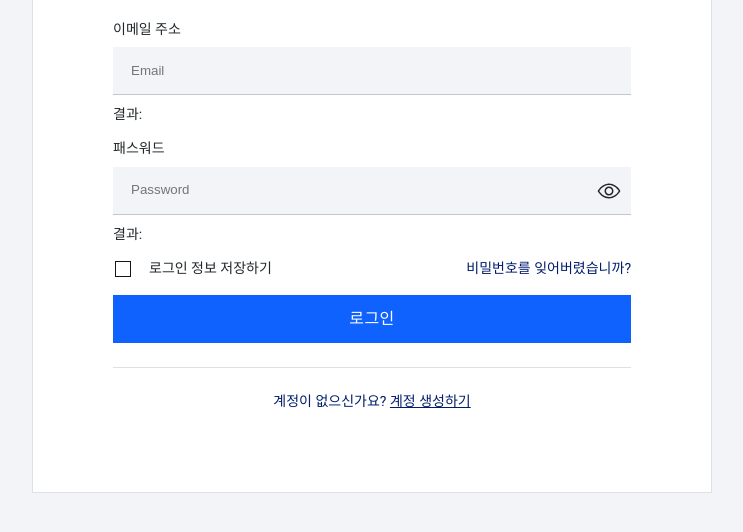
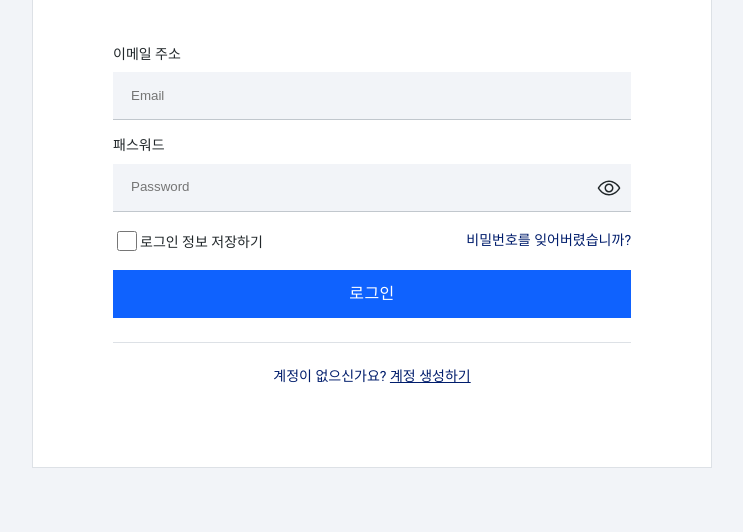
Before and after one commit to Giggle-projects/spring-secure-hackathon, a plain HTML site: page src/main/resources/static/html/sign-in.html in a window 1280 px wide. Shown: the part 360-892 px from the top of the page, without its empty margins (268-1011 px from the left). Drawn offline with Linux system fonts and the light colour scheme.

Commit message:
feat : checkbox

```diff
--- a/src/main/resources/static/css/sign-in.css
+++ b/src/main/resources/static/css/sign-in.css
@@ -308,3 +308,12 @@
   color: var(--coolgray-90);
   font-family: var(--body-xs);
 }
+
+.error-message{
+  color: red;
+  /*font-size: 12px;*/
+}
+
+.swal2-title {
+  color: red;
+}
--- a/src/main/resources/static/html/sign-in.html
+++ b/src/main/resources/static/html/sign-in.html
@@ -30,7 +30,6 @@
               <div class="email1">
                 <input type="text" id="email" class="text123" placeholder="Email" />
               </div>
-              <div>결과: <span id="mergedEmail"></span></div>
             </div>
           </div>
           <div class="frame1021">
@@ -43,21 +42,13 @@
                     <path fill-rule="evenodd" clip-rule="evenodd" d="M1.01759 11.1645C4.0676 6.79251 8.02225 4.5 11.9841 4.5C16.6371 4.5 20.6453 7.53129 23.0101 11.1836L23.0112 11.1853C23.1677 11.4285 23.2509 11.7115 23.2509 12.0007C23.2509 12.2893 23.168 12.5719 23.012 12.8147C20.6493 16.5141 16.6671 19.5 11.9841 19.5C7.2513 19.5 3.3458 16.5203 0.988892 12.8317C0.828743 12.583 0.745679 12.2925 0.750173 11.9968C0.754679 11.7002 0.846976 11.4117 1.0154 11.1676L1.01759 11.1645ZM2.25001 12.0196L2.25208 12.0228C4.42901 15.4304 7.91813 18 11.9841 18C16.0045 18 19.5689 15.4195 21.7484 12.0065L21.7498 12.0043C21.7505 12.0032 21.7509 12.002 21.7509 12.0007C21.7509 12.0002 21.7508 11.9996 21.7507 11.9991C21.7505 11.9985 21.7503 11.9979 21.7499 11.9973C19.5621 8.61915 15.9686 6 11.9841 6C8.63995 6 5.10025 7.93555 2.25001 12.0196Z" fill="#21272A"/>
                     <path fill-rule="evenodd" clip-rule="evenodd" d="M12 9C10.3431 9 9 10.3431 9 12C9 13.6569 10.3431 15 12 15C13.6569 15 15 13.6569 15 12C15 10.3431 13.6569 9 12 9ZM7.5 12C7.5 9.51472 9.51472 7.5 12 7.5C14.4853 7.5 16.5 9.51472 16.5 12C16.5 14.4853 14.4853 16.5 12 16.5C9.51472 16.5 7.5 14.4853 7.5 12Z" fill="#21272A"/>
                     </svg>
-
                 </div>
-
               </div>
-              <div>결과: <span id="password_result"></span></div>
             </div>
           </div>
           <div class="frame1025">
-            <div class="check-box1">
-              <div class="frame1026" onclick="toggleCheckbox(this)">
-
-              </div>
-            </div>
             <div class="frame1027">
-              <div class="text550">로그인 정보 저장하기</div>
+              <input type="checkbox" class="check-box1"> 로그인 정보 저장하기</input>
             </div>
             <div class="text551" id="text7">비밀번호를 잊어버렸습니까?</div>
           </div>
```
